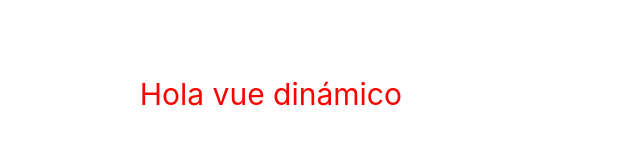
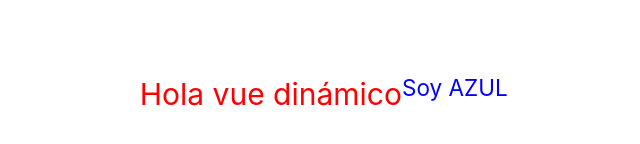
Before and after one commit to NEBULA1978/VUE3-COMPOSITION-API, a Vue app in the folder vue-project/: page / in a window 1280 px wide. Shown: the part 306-450 px from the top of the page, without its empty margins (238-878 px from the left). Built offline with nearby package versions, Linux system fonts and the light colour scheme.

Commit message:
Primera variable con vite para ver el nombre y ver h2 color azaul

```diff
--- a/vue-project/src/App.vue
+++ b/vue-project/src/App.vue
@@ -1,10 +1,13 @@
 <script setup>
 // alert("HOla desde js")
 const name = 'vue dinámico'
+const styleColor = "color:blue"
 </script>
 
 <template>
 <h1>Hola {{ name }}</h1>
+
+<h2 style="color:blue">Soy AZUL</h2>
 </template>
 
 <style scoped>
```
